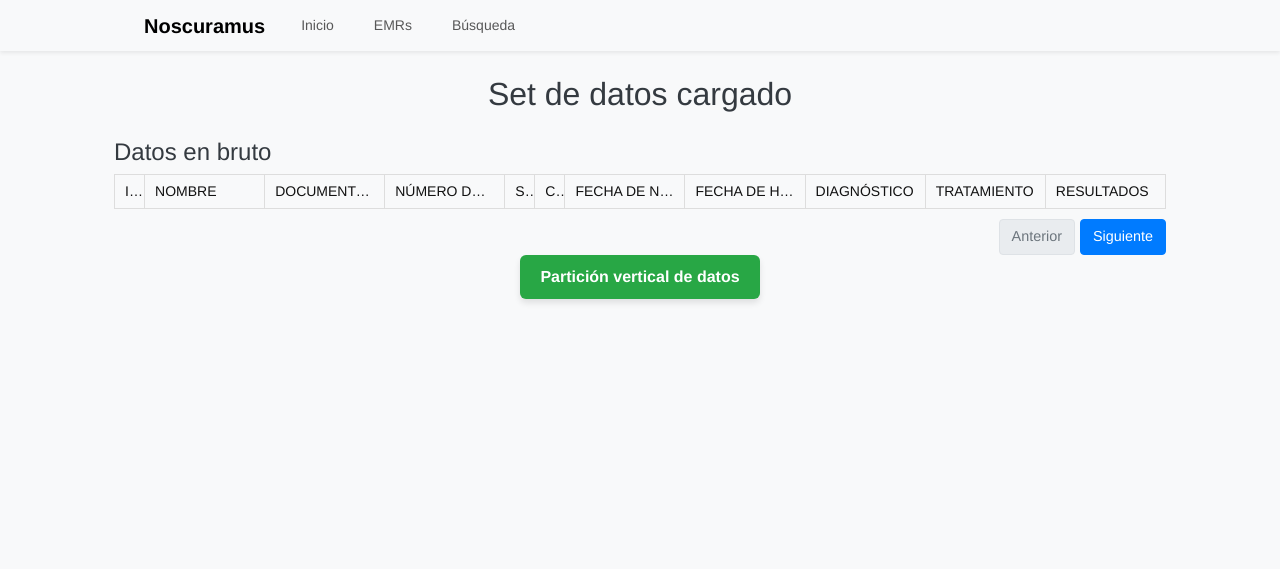
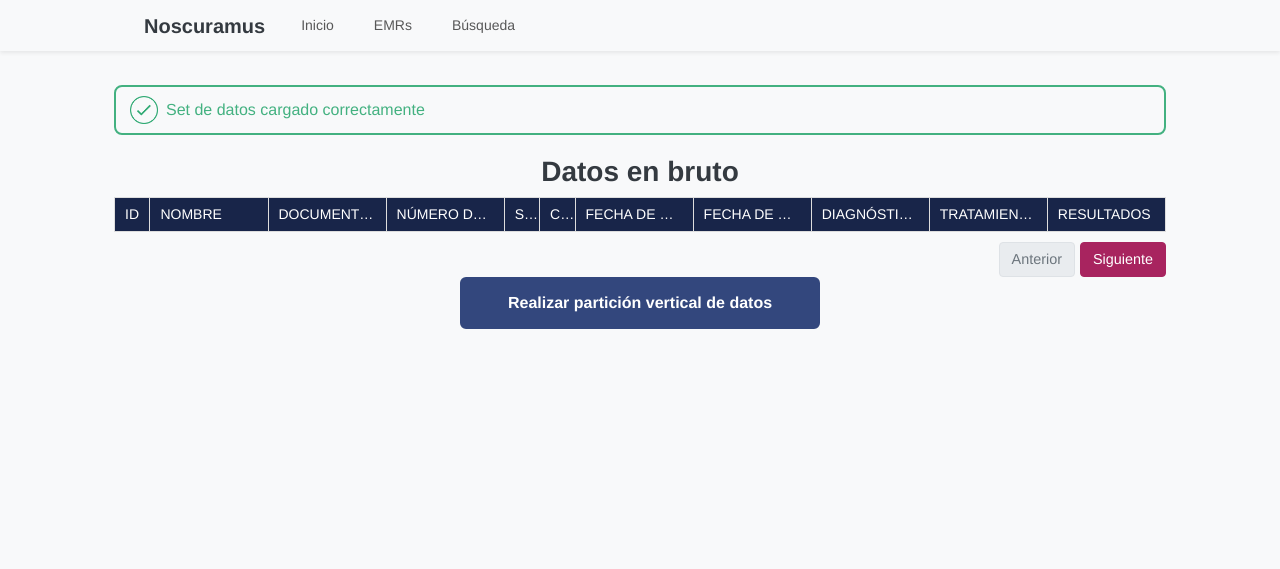
Before and after one commit to grnln/cryptography-g8, a Django app: page /load-csv in a window 1280 px wide. Shown: the top 569 px of the page. Run offline with Django 5.2, Linux system fonts and the light colour scheme; data that the repository does not hold is empty; some libraries are stand-ins or nearby versions.

Commit message:
style: add styling to all pages

```diff
--- a/noscuramus/static/css/database.css
+++ b/noscuramus/static/css/database.css
@@ -36,14 +36,16 @@ th.xwide { width: 30%; }
     justify-content: flex-end;
     gap: 5px;
 }
+
 .pagination button {
     padding: 4px 8px;
     cursor: pointer;
 }
+
 .pagination button {
     padding: 6px 12px;
-    border: 1px solid #007bff;
-    background-color: #007bff;
+    border: 1px solid #a8245f;
+    background-color: #a8245f;
     color: white;
     border-radius: 4px;
     cursor: pointer;
@@ -52,7 +54,8 @@ th.xwide { width: 30%; }
 }
 
 .pagination button:hover:not(:disabled) {
-    background-color: #0056b3;
+    background-color: #730f3c;
+    background-color: #730f3c;
 }
 
 .pagination button:disabled {
@@ -61,3 +64,15 @@ th.xwide { width: 30%; }
     border-color: #dee2e6;
     cursor: not-allowed;
 }
+
+#loading-text {
+    font-weight: bold;
+    margin-top: 10px;
+    color: #182549;
+}
+
+.table-header {
+    background: #182549;
+    color: white;
+
+}
--- a/noscuramus/static/css/home.css
+++ b/noscuramus/static/css/home.css
@@ -1,3 +1,15 @@
+@font-face {
+    font-family: 'Unageo';
+    src: url('../fonts/Unageo-Bold.ttf') format('truetype');
+    font-weight: bold;
+    font-display: swap;
+}
+
+.home-title {
+    font-family: "Unageo", "Helvetica Neue", Helvetica, Arial, sans-serif;
+    font-size: 6rem;
+}
+
 body {
     line-height: 1.5;
     margin: 0;
@@ -21,72 +33,152 @@ body {
     padding: 24px;
 }
 
-/* Hero section */
-.hero {
-    display: grid;
-    grid-template-columns: 1fr 420px;
-    gap: 24px;
+.home-container {
+    margin-top: 10rem;
+    display: flex;
+    flex-direction: column;
     align-items: center;
-
-    padding: 36px;
-    background: #ffffff;
-    border-radius: 12px;
-    border: 1px solid rgba(0,0,0,0.04);
-
-    box-shadow: 0 12px 40px rgba(16, 24, 40, 0.12);
 }
 
-.hero .intro h1 {
-    font-size: 2rem;
-    font-weight: 800;
-    color: #176ae8;
-    margin: 0 0 12px;
+.home-buttons {
+    display: flex;
+    flex-direction: row;
+    gap: 1rem;
 }
 
-.hero .intro p {
-    color: var(--muted);
-    margin: 0 0 18px;
+.load-btn {
+    padding: 12px;
+    width: 200px;
+    border-radius: 6px;
+    border: 2px #33477d solid;
+    background: #33477d;
+    color: white;
+    font-weight: bold;
+    cursor: pointer;
+    transition: all 0.2s ease;
+}
+
+.load-btn:hover {
+    transform: scale(1.005);
+    box-shadow: 0 6px 12px #98a6cd;
+}
+
+.load-btn:active {
+    background: #182549;
+    border: 2px #182549 solid;
+    color: white;
+    transform: translateY(2px);
+}
+
+.erase-btn {
+    padding: 12px;
+    width: 200px;
+    border-radius: 6px;
+    border: 2px #a8245f solid;
+    background: #a8245f;
+    color: white;
+    font-weight: bold;
+    cursor: pointer;
+    transition: all 0.2s ease;
+}
+
+.erase-btn:hover {
+    transform: scale(1.005);
+    box-shadow: 0 8px 12px #a8245f4d;
+}
+
+.erase-btn:active {
+    background: #730f3c;
+    border: 2px #730f3c solid;
+    color: white;
+    transform: translateY(2px);
 }
 
 h1, h2, h3, h4 {
     color: #343a40;
 }
 
-.db-buttons {
-    margin-bottom: 30px;
-    display: flex;
-    gap: 15px;
-    justify-content: center;
+.db-btn {
+    padding: 12px;
+    width: 360px;
+    border-radius: 6px;
+    border: 2px #33477d solid;
+    background: #33477d;
+    color: white;
+    font-weight: bold;
+    cursor: pointer;
+    transition: all 0.2s ease;
 }
 
-.db-buttons button {
-    padding: 10px 20px;
-    border: none;
-    border-radius: 6px;
-    cursor: pointer;
-    font-weight: 600;
+.db-btn:hover {
+    background: #182549;
+    border: 2px #182549 solid;
     color: white;
-    font-size: 1rem;
-    transition: all 0.2s ease;
-    box-shadow: 0 4px 6px rgba(0,0,0,0.1);
+    box-shadow: 0 6px 12px #98a6cd;
 }
 
-.db-buttons .load-btn {
-    background-color: #28a745;
+.db-btn:active {
+    background: #182549;
+    border: 2px #182549 solid;
+    transform: translateY(2px);
+    color: white;
 }
 
-.db-buttons .load-btn:hover {
-    background-color: #218838;
-    transform: translateY(-2px);
-    box-shadow: 0 6px 8px rgba(0,0,0,0.15);
+.success-message-container {
+    display: flex;
+    flex-direction: row;
+    align-items: center;
+    padding-left: 14px;
+    color: #43b180;
+    font-weight: 500;
+    border: 2px #43b180 solid;
+    border-radius: 8px;
+    width: 100%;
+    height: 50px;
+    margin-top: 10px;
+    margin-bottom: 20px;
+    gap: 8px;
 }
 
-.db-buttons .erase-btn {
-    background-color: #dc3545;
+.success-icon {
+    width: 28px;
+    height: auto;
 }
 
-.db-buttons .erase-btn:hover {
-    background-color: #c82333;
-    transform: translateY(-2px);
-    box-shadow: 0 6px 8px rgba(0,0,0,0.15);
+.search-container {
+    margin-top: 10rem;
 }
+
+.search-label {
+    font-weight: bold;
+    margin-bottom: 10px;
+    font-family: "Unageo", "Helvetica Neue", Helvetica, Arial, sans-serif;
+    font-size: 2rem;
+    color: #343a40;
+
+}
+
+.search-input {
+    height: 50px;
+    border-radius: 25px;
+}
+
+.search-button {
+    width: 50px;
+    height: 50px;
+    border-radius: 25px;
+    padding-top: 2px;
+    background-color: #33477d;
+}
+
+.search-button:hover {
+    background-color: #182549 !important;
+}
+
+.search-button:active {
+    background-color: #33477d !important;
+}
+
+.noscuramus {
+    color: #343a40;
+}
--- a/noscuramus/static/css/navbar.css
+++ b/noscuramus/static/css/navbar.css
@@ -20,7 +20,7 @@
 
 .nav-link.active {
   font-weight: 600;
-  color: #0d6efd !important;
+  color: #182549 !important;
 }
 
 @media (max-width:576px){
--- a/noscuramus/templates/home.html
+++ b/noscuramus/templates/home.html
@@ -7,10 +7,10 @@
 {% endblock %}
 
 {% block content %}
-<main class="container py-4">
-    <h2 class="text-center mb-4">Gestión de EMRs</h2>
+<main class="home-container container py-4">
+    <h2 class="text-center mb-4v home-title">Gestión de EMRs</h2>
 
-    <div class="db-buttons">
+    <div class="home-buttons">
         <form method="post" action="{% url 'load_db' %}">
             {% csrf_token %}
             <button type="submit" class="load-btn">Cargar EMRs</button>
--- a/noscuramus/templates/includes/navbar.html
+++ b/noscuramus/templates/includes/navbar.html
@@ -2,7 +2,7 @@
 <nav class="navbar navbar-expand-lg navbar-light bg-light shadow-sm">
   <div class="container-md" style="width: 80vw; max-width: 80vw;">
     <a class="navbar-brand d-flex align-items-center" href="{% url 'home' %}">
-      <strong class="ms-1">Noscuramus</strong>
+      <strong class="ms-1 noscuramus">Noscuramus</strong>
     </a>
 
     <!-- Three bars for menu in smaller screens -->
--- a/noscuramus/templates/load_csv.html
+++ b/noscuramus/templates/load_csv.html
@@ -9,19 +9,22 @@
 
 {% block content %}
 <main class = "container py-4">
-    <h2 class = "text-center mb-4">Set de datos cargado</h2>
+    <div class = "success-message-container">
+        <img src="{% static 'images/green-tick.png' %}" alt="" class="success-icon">
+        <div class ="success-message">Set de datos cargado correctamente</div>
+    </div>
 
     <div class="tab-pane fade show active" id="tp">
-        <h4>Datos en bruto</h4>
+        <h3 class = "text-center"><b>Datos en bruto</b></h3>
         <table id="tp_table">
             <thead>
-                <tr>
-                    <th style="width:5%;">ID</th>
+                <tr class="table-header">
+                    <th style="width:6%;">ID</th>
                     <th class="wide">Nombre</th>
                     <th class="wide">Documento Nacional</th>
                     <th class="wide">Número de Seguridad Social</th>
-                    <th style="width:5%;">Sexo</th>
-                    <th style="width:5%;">Código Postal</th>
+                    <th style="width:6%;">Sexo</th>
+                    <th style="width:6%;">Código Postal</th>
                     <th class="wide">Fecha de Nacimiento</th>
                     <th class="wide">Fecha de Hospitalización</th>
                     <th class="wide">Diagnóstico</th>
@@ -53,10 +56,10 @@
         </div>
     </div>
 
-    <div class = "db-buttons d-flex flex-column align-items-center">
+    <div class = "d-flex flex-column align-items-center">
         <form id = "partition-form" method = "post" action = "{% url 'vertical_partition' %}">
             {% csrf_token %}
-            <button type = "submit" class = "load-btn" id = "partition-btn">Partición vertical de datos</button>
+            <button type = "submit" class = "db-btn" id = "partition-btn">Realizar partición vertical de datos</button>
         </form>
         <p id = "loading-text" hidden>Cargando...</p>
     </div>
--- a/noscuramus/templates/search_results.html
+++ b/noscuramus/templates/search_results.html
@@ -10,10 +10,10 @@
 <main class="container py-4">
     <h2 class = "text-center mb-4">Resultados de búsqueda</h2>
     <div class="tab-pane fade show active" id="tp">
-        <h4>Datos en bruto</h4>
+        <h4><b>Datos en bruto</b></h4>
         <table id="tp_table">
             <thead>
-                <tr>
+                <tr class="table-header">
                     <th class="wide">Nombre</th>
                     <th class="wide">Documento Nacional</th>
                     <th class="wide">Número de Seguridad Social</th>
```
Also changed, not shown: noscuramus/templates/database.html (+6 -6 lines), noscuramus/templates/search.html (+4 -4 lines), noscuramus/static/fonts/Unageo-Bold.ttf (added), noscuramus/static/images/green-tick.png (added).
